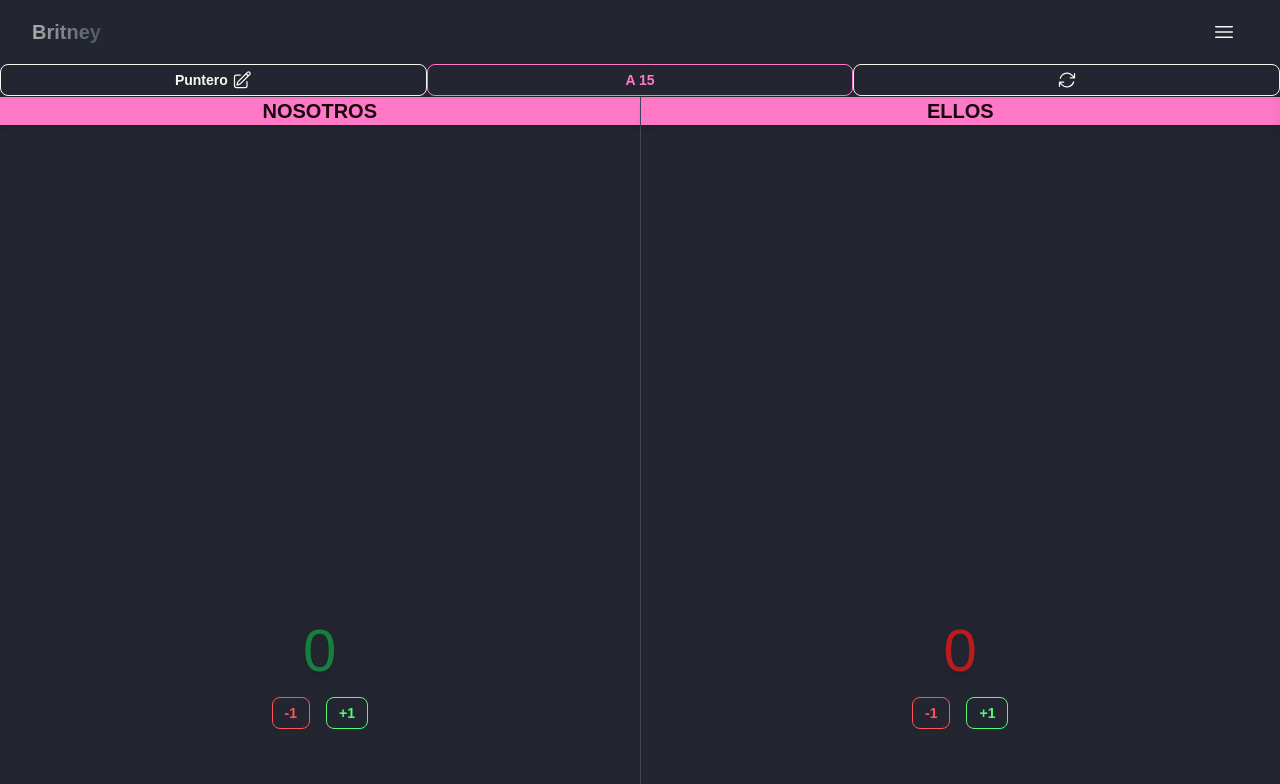
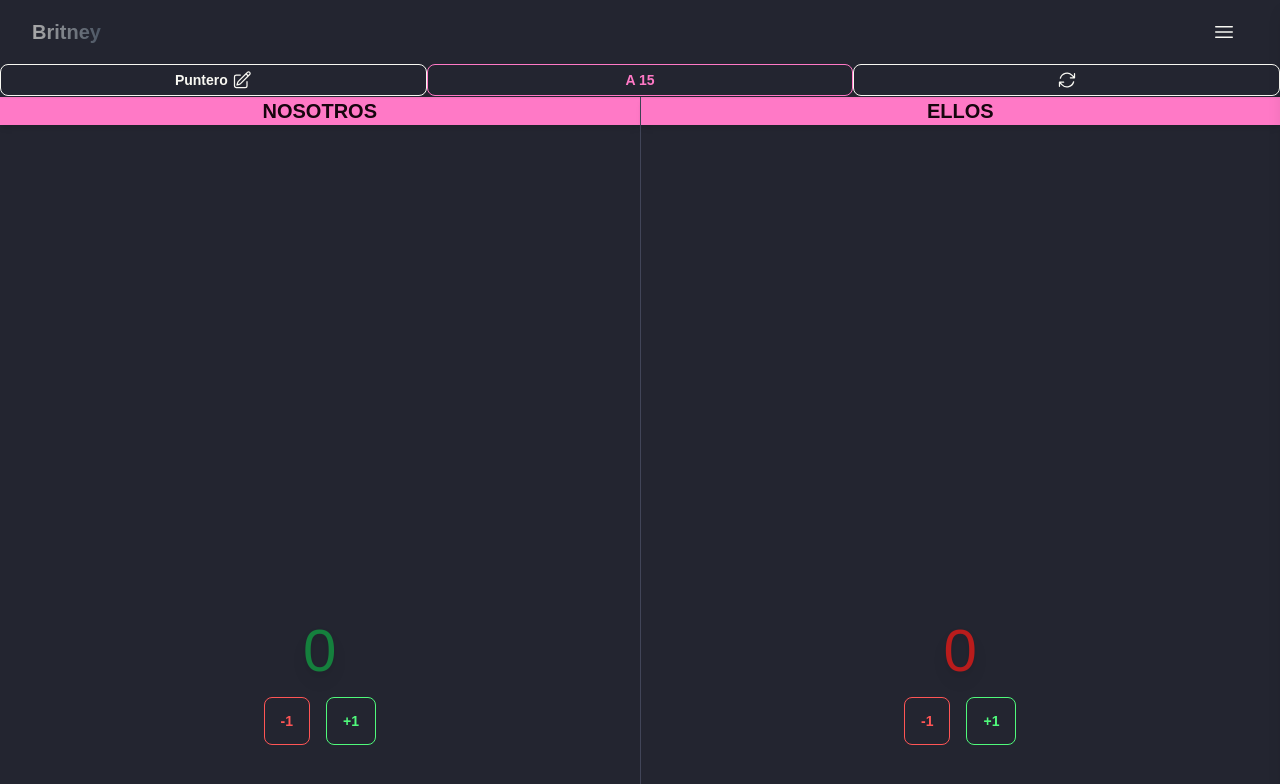
Before and after one commit to Gabito-17/Entre-Nosotros, a React (Create React App) app: page /anotador-truco in a window 1280 px wide. Shown: the top 784 px of the page. Built offline with nearby package versions, Linux system fonts and the light colour scheme.

Commit message:
anotador truco terminado

```diff
--- a/src/components/Layout/Drawer.tsx
+++ b/src/components/Layout/Drawer.tsx
@@ -14,7 +14,7 @@ export default function Drawer() {
       <label htmlFor="my-drawer" className="drawer-overlay cursor-pointer" />
 
       {/* Contenedor drawer */}
-      <aside className="w-64 bg-base-200 min-h-screen flex flex-col justify-between shadow-lg overflow-y-auto">
+      <aside className="w-64 bg-base-200 min-h-svh flex flex-col justify-between shadow-lg overflow-y-auto">
         {/* Botón cerrar */}
         <div className="flex justify-start p-4">
           <label
--- a/src/components/Layout/Layout.tsx
+++ b/src/components/Layout/Layout.tsx
@@ -8,15 +8,12 @@ export default function Layout({ children }: { children: React.ReactNode }) {
       <input id="my-drawer" type="checkbox" className="drawer-toggle" />
 
       {/* Contenido principal */}
-      <div className="drawer-content flex flex-col min-h-screen">
-        <NavBar />
-        <main className="flex-1 flex flex-col min-h-screen">
-          {children}
-        </main>
-      </div>
+
+      <NavBar />
+      <main className="flex-1 flex flex-col">{children}</main>
 
       {/* Drawer lateral */}
-      <div className="drawer-side z-[60]">
+      <div className="drawer-side z-[60] ">
         <Drawer />
       </div>
     </div>
--- a/src/components/Truco/PanelEquipo.tsx
+++ b/src/components/Truco/PanelEquipo.tsx
@@ -43,7 +43,7 @@ export default function PanelEquipo({ equipo, nombre }: PanelEquipoProps) {
   };
 
   return (
-    <div className="flex-1 flex flex-col">
+    <div className="flex-1 flex-col">
       {/* Nombre del equipo */}
       <div className="w-full text-center bg-primary uppercase font-bold text-primary-content text-xl shadow-md">
         {nombre}
@@ -65,15 +65,15 @@ export default function PanelEquipo({ equipo, nombre }: PanelEquipoProps) {
       </div>
 
       {/* Botones para sumar/restar puntos */}
-      <div className="w-full flex justify-center gap-4 pb-32">
+      <div className="w-full flex justify-center gap-4 ">
         <button
-          className="btn btn-sm btn-outline btn-error"
+          className="btn btn-md btn-outline btn-error"
           onClick={() => handleChange(-1)}
         >
           -1
         </button>
         <button
-          className="btn btn-sm btn-outline btn-success"
+          className="btn btn-md btn-outline btn-success"
           onClick={() => handleChange(+1)}
         >
           +1
--- a/src/components/Truco/TanteadorTruco.tsx
+++ b/src/components/Truco/TanteadorTruco.tsx
@@ -21,24 +21,24 @@ export default function TanteadorTruco() {
     }
   }, [winner]);
 
-  return (
-    <div className="flex flex-col flex-1 min-h-screen bg-base-200 overflow-hidden pt-16">
+ return (
+    <div className="flex flex-col h-[100dvh] bg-base-200 pt-16 overflow-hidden">
+      {/* La barra de configuración */}
       <div className="relative z-50">
         <ConfigurationBar />
       </div>
-      <div className="flex flex-row flex-1 divide-x divide-neutral overflow-hidden">
+
+      {/* Paneles con scores */}
+      <div className="flex flex-row flex-1 divide-x divide-neutral">
         <PanelEquipo equipo="equipo1" nombre="NOSOTROS" />
         <PanelEquipo equipo="equipo2" nombre="ELLOS" />
       </div>
 
+      {/* Modales */}
       {winner && (
         <GameOverTrucoModal
-          handleEndGame={() => {
-            resetScores();
-          }}
-          handleContinueGame={() => {
-            resetScores();
-          }}
+          handleEndGame={() => resetScores()}
+          handleContinueGame={() => resetScores()}
         />
       )}
 
```
